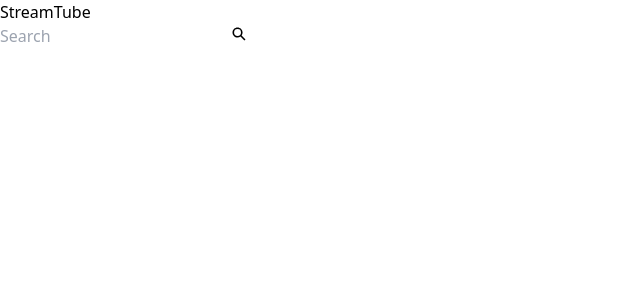
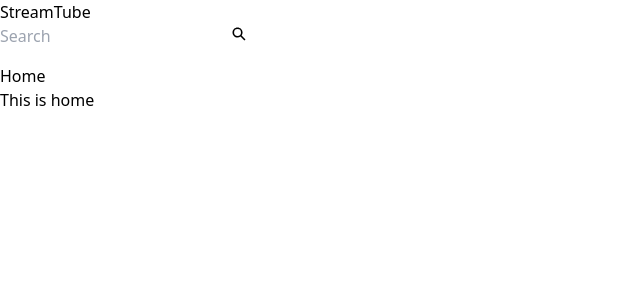
Before and after one commit to tejasg99/StreamTube-frontend, a React (Vite) app: page / in a window 1280 px wide. Shown: the top 300 px of the page, without its empty margins (0-640 px from the left). Built offline with nearby package versions, Linux system fonts and the light colour scheme.

Commit message:
React router configuration

```diff
--- a/src/App.jsx
+++ b/src/App.jsx
@@ -1,5 +1,6 @@
 import { useState } from 'react'
-import { Header } from './components'
+import { Header, Sidebar } from './components'
+import { Outlet } from 'react-router-dom'
 
 function App() {
   const [count, setCount] = useState(0)
@@ -8,6 +9,16 @@ function App() {
     <>
     <div className='absolute top-0 z-[-2] h-screen w-screen bg-[#000000] bg-[radial-gradient(#ffffff33_1px,#00091d_1px)] bg-[size:20px_20px] '>
      <Header />
+    <div className="flex">
+          <div className="left w-[15%]">
+            <Sidebar />
+          </div>
+          <div className="right w-[85%]">
+            <div>
+              <Outlet />
+            </div>
+          </div>
+        </div>
     </div>
     </>
   )
--- a/src/components/Header/Header.jsx
+++ b/src/components/Header/Header.jsx
@@ -1,13 +1,16 @@
 import React from 'react'
 import Search from './Search'
 
-const Header = () => {
+function Header() {
   return (
     <div className='flex justify-between items-center bg-slate-900 text-white h-14'>
         <div className='logo p-2'>
             <h2>StreamTube</h2>
         </div>
         <Search />
+        <div>
+
+        </div>
     </div>
   )
 }
--- a/src/components/Header/Search.jsx
+++ b/src/components/Header/Search.jsx
@@ -1,7 +1,7 @@
 import React, { useState } from "react";
 import { IoSearchSharp } from "react-icons/io5";
 
-const Search = () => {
+function Search() {
     const [query, setQuery] = useState("");
 
     const handleInputChange = (e) => {
@@ -20,7 +20,7 @@ const Search = () => {
         <input
           type="text"
           name="text"
-          className="input border rounded-2xl rounded-r-none bg-slate-100 text-black py-[2px] px-4 w-[300px] h-[30px] "
+          className="input border rounded-2xl rounded-r-none bg-slate-100 text-black py-[2px] px-4 w-[400px] h-[30px] "
           placeholder="Search"
           value={query}
           onChange={handleInputChange}
--- /dev/null
+++ b/src/components/Sidebar.jsx
@@ -0,0 +1,34 @@
+import React from 'react'
+import { Link, NavLink } from 'react-router-dom'
+import { IconContext } from 'react-icons'
+import { IoHomeSharp } from "react-icons/io5";
+
+function Sidebar() {
+
+    const listItems = [
+        {
+            name: "Home",
+            link: "/",
+            icon: <IoHomeSharp />,
+            active: true,
+        },
+    ]
+  return (
+    <div className='h-[92vh] bg-slate-900'>
+      <IconContext.Provider value={{ color: "white", className: "w-5 h-5" }}>
+        <ul className='flex flex-col gap-1'>
+            {listItems.map((item, index)=> item.active ? (
+                <li key={index} className='text-slate-100 px-4 text-lg'>
+                    <NavLink to={item.link} className={"flex flex-row justify-start items-center gap-4"}>
+                        <span className='inline-block '>{item.icon}</span>
+                        <span className='block'>{item.name}</span>
+                    </NavLink>
+                </li>
+            ): null )}
+        </ul>
+      </IconContext.Provider>
+    </div>
+  )
+}
+
+export default Sidebar
--- a/src/components/index.js
+++ b/src/components/index.js
@@ -1,9 +1,10 @@
 import Header from "./Header/Header.jsx";
 import Search from "./Header/Search.jsx";
-
+import Sidebar from "./Sidebar.jsx";
 
 
 export {
     Header,
-    Search
+    Search,
+    Sidebar
 }
--- a/src/main.jsx
+++ b/src/main.jsx
@@ -2,9 +2,25 @@ import { StrictMode } from 'react'
 import { createRoot } from 'react-dom/client'
 import App from './App.jsx'
 import './index.css'
+import { createBrowserRouter, RouterProvider } from 'react-router-dom'
+
+import Home from './pages/Home.jsx'
+
+const router = createBrowserRouter([
+  {
+    path: "/",
+    element: <App />,
+    children: [
+      {
+        path: "/",
+        element: <Home />,
+      }
+    ]
+  }
+])
 
 createRoot(document.getElementById('root')).render(
   <StrictMode>
-    <App />
+    <RouterProvider router={router}/>
   </StrictMode>,
 )
--- /dev/null
+++ b/src/pages/Home.jsx
@@ -0,0 +1,11 @@
+import React from 'react'
+
+function Home() {
+  return (
+    <div className='bg-blue-950'>
+      <h2>This is home</h2>
+    </div>
+  )
+}
+
+export default Home
```
Also changed, not shown: src/pages/index.js (added, +8 -0 lines).
